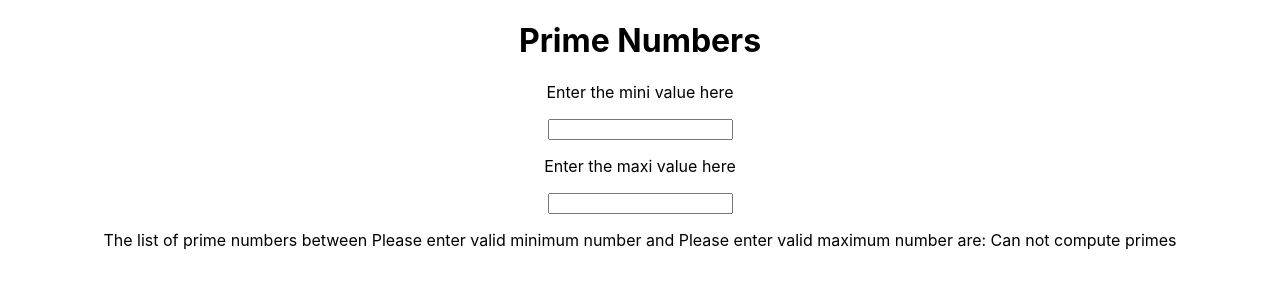
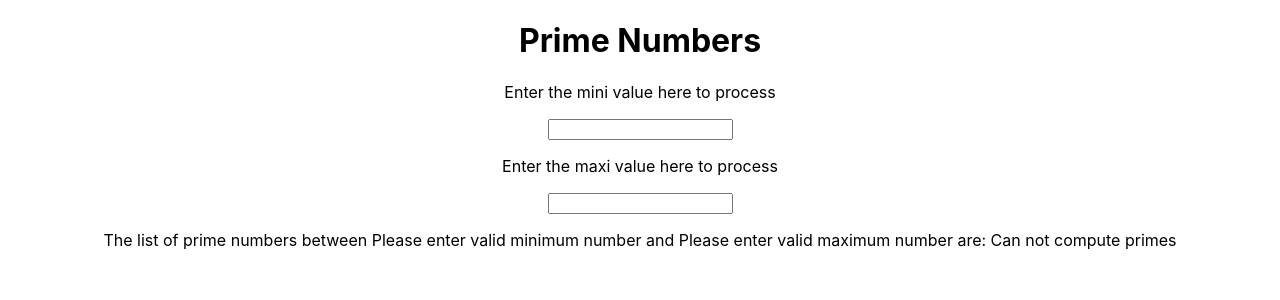
Before and after one commit to rgpkms/TestForApplication, a React (Create React App) app: page / in a window 1280 px wide. Shown: the top 300 px of the page. Built offline with nearby package versions, Linux system fonts and the light colour scheme.

Commit message:
Changes in NumberInput Component

```diff
--- a/src/NumberInput.tsx
+++ b/src/NumberInput.tsx
@@ -15,7 +15,7 @@ class NumberInput extends React.Component<any, any>{
     const scale: string = this.props.scale;
     return (
       <div>
-        <p>Enter the {scale} value here </p>
+        <p>Enter the {scale} value here to process</p>
         <input value={num}
           onChange={this.handleChange} />
       </div>
```
